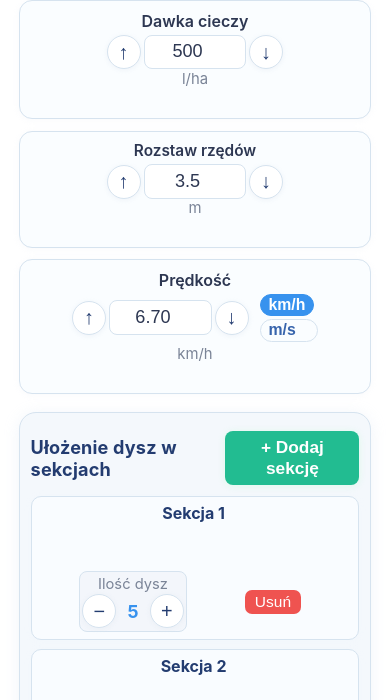
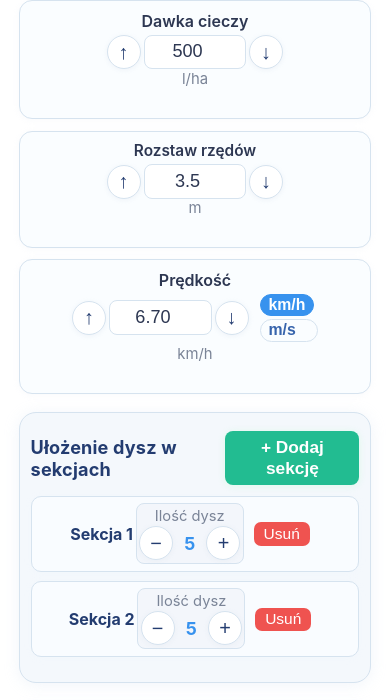
Before and after one commit to p1larski/p1larski.github.io, a plain HTML site: page index.html in a window 390 px wide. Shown: the part 140-840 px from the top of the page. Drawn offline with Linux system fonts and the light colour scheme.

Commit message:
decrease gap

```diff
--- a/index.html
+++ b/index.html
@@ -238,6 +238,7 @@
         }
         @media (max-width: 540px) {
             .main-container, .save-panel-outer { max-width: 100vw; border-radius: 0; }
+            .section-row, .tile-group {gap: 0em;}
         }
     </style>
 </head>
```
